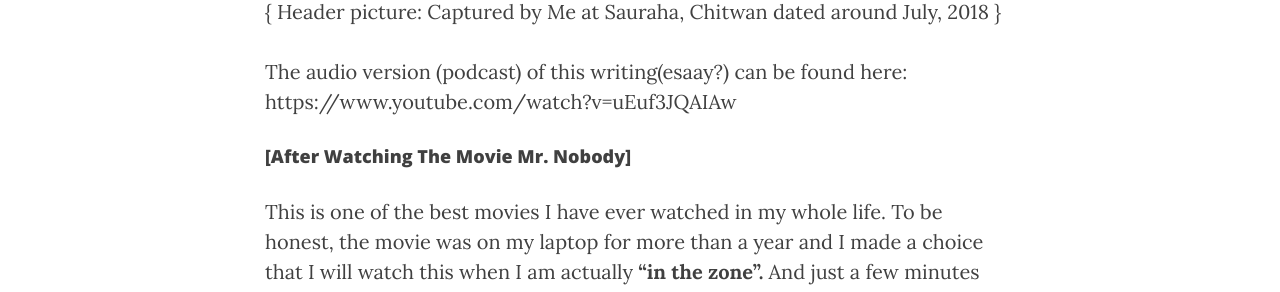
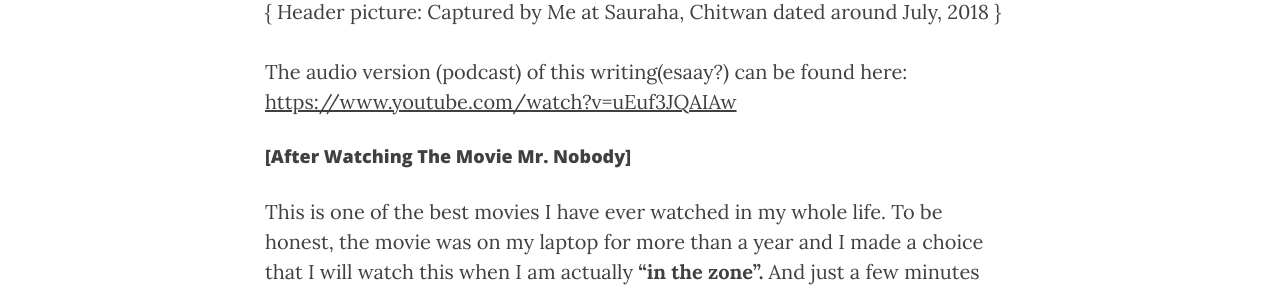
Before and after one commit to NISH1001/NISH1001.github.io, a Jekyll site: the page built from _posts/2019-05-17-choices.markdown, in a window 1280 px wide and 900 px high, scrolled down 388 px. Shown: the part 201-493 px from the top of the window. Built offline with Jekyll 4.4.1, drawn with Linux system fonts in a browser that asks for light colours; comment, search, counter and statistics services are not loaded.

Commit message:
Fix link for podcast reference in choices

```diff
--- a/_posts/2019-05-17-choices.markdown
+++ b/_posts/2019-05-17-choices.markdown
@@ -12,7 +12,7 @@
 { Header picture: Captured by Me at Sauraha, Chitwan dated around July, 2018 }
 
 The audio version (podcast) of this writing(esaay?) can be found here:
-https://www.youtube.com/watch?v=uEuf3JQAIAw
+[https://www.youtube.com/watch?v=uEuf3JQAIAw](https://www.youtube.com/watch?v=uEuf3JQAIAw){:class="paradox"}
 
 #### [After Watching The Movie Mr. Nobody]
 
```
